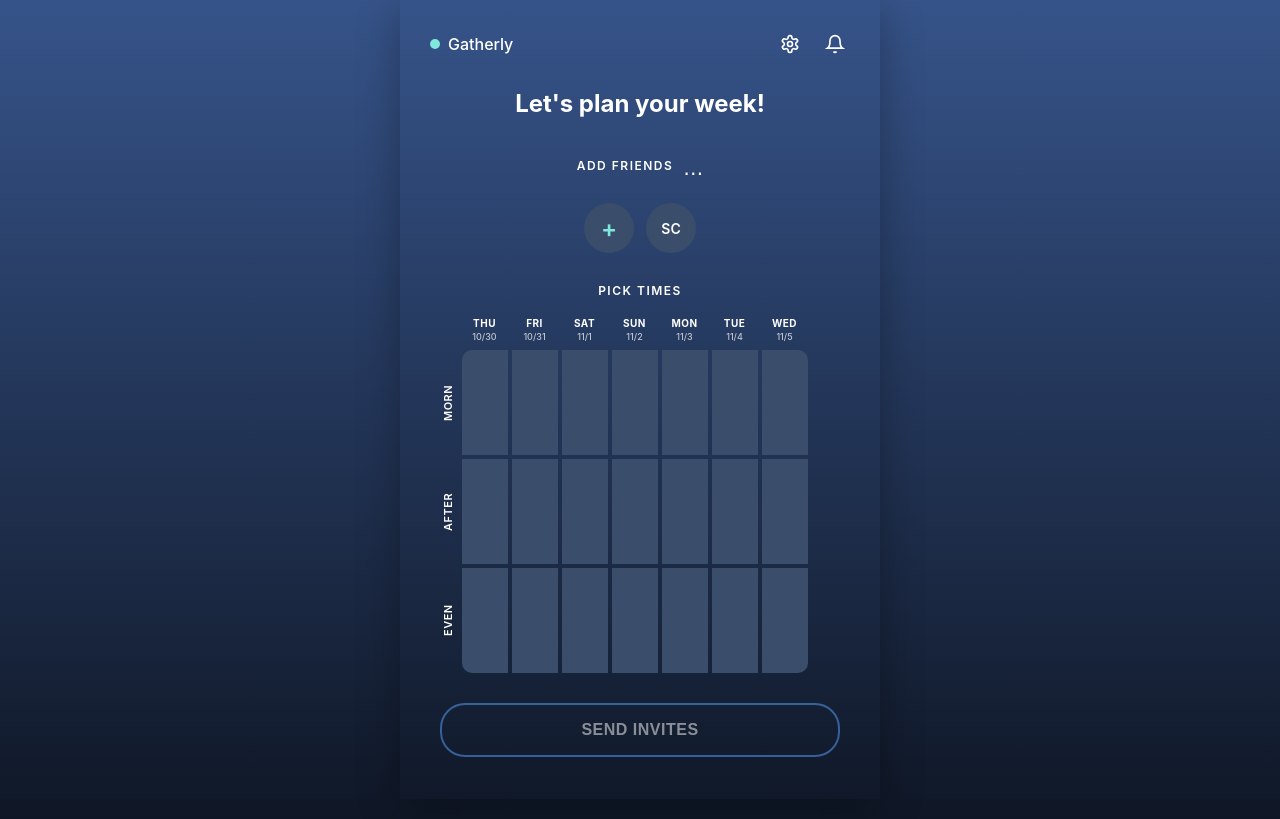
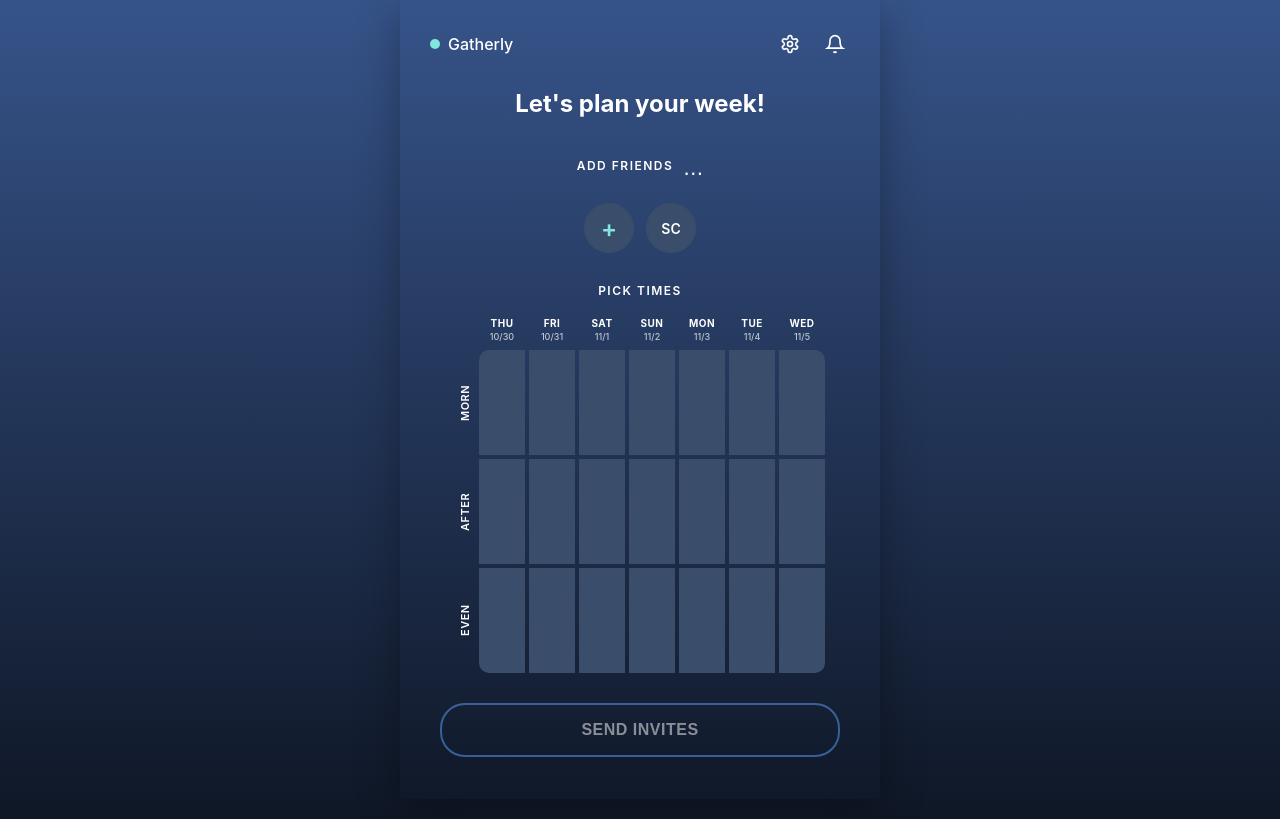
Before and after one commit to awalt29/Gatherlyv5, a Flask app: page / in a window 1280 px wide. Shown: the part 21-840 px from the top of the page. Run offline with Flask 3, Linux system fonts and the light colour scheme; the visitor is signed in with stand-in values (Sample User, id 1); tables that the repository leaves empty hold one stand-in row (values such as "Sample post"); data that the repository does not hold is empty.

Commit message:
Center-align calendar with button (remove left margin)

```diff
--- a/static/css/style.css
+++ b/static/css/style.css
@@ -397,7 +397,6 @@ h1 {
     background: transparent;
     border-radius: 15px;
     padding: 0;
-    margin-left: -35px;
 }
 
 .calendar-header {
```
